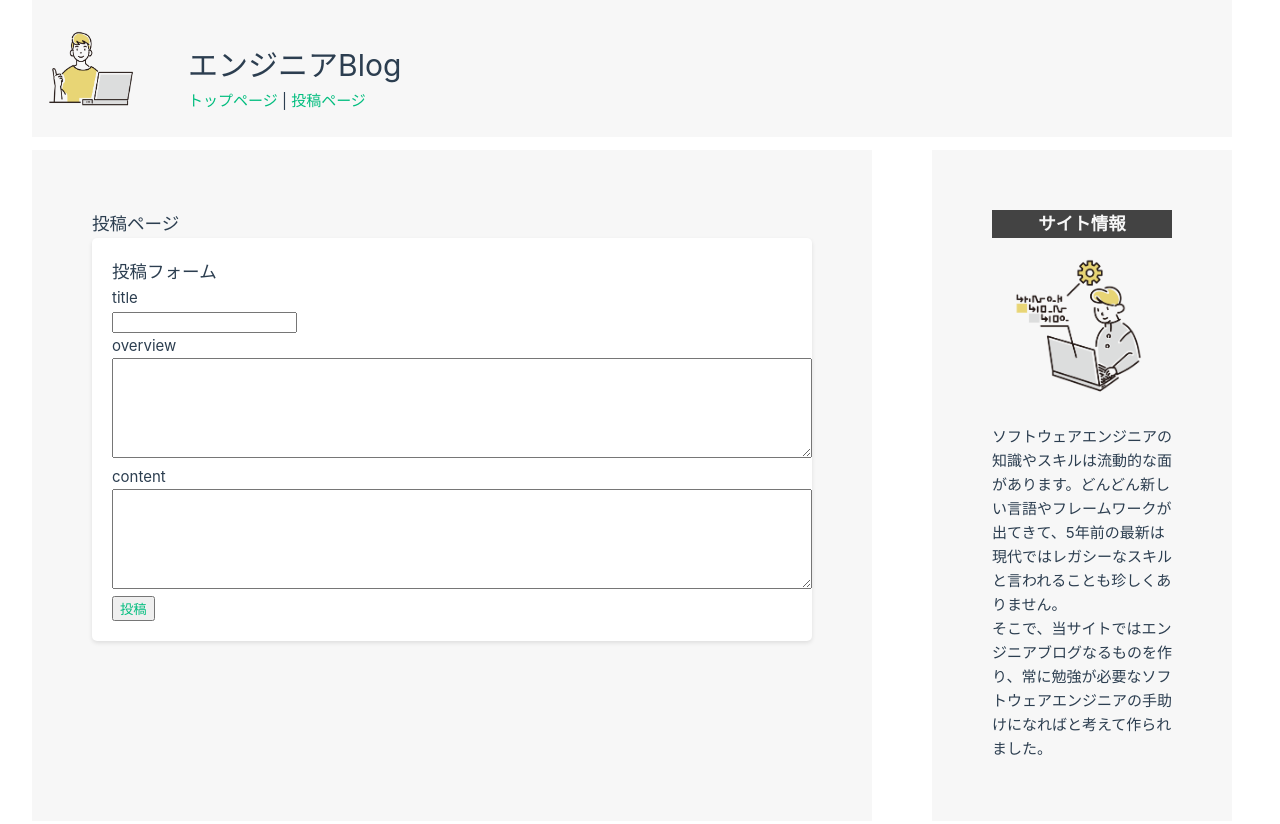
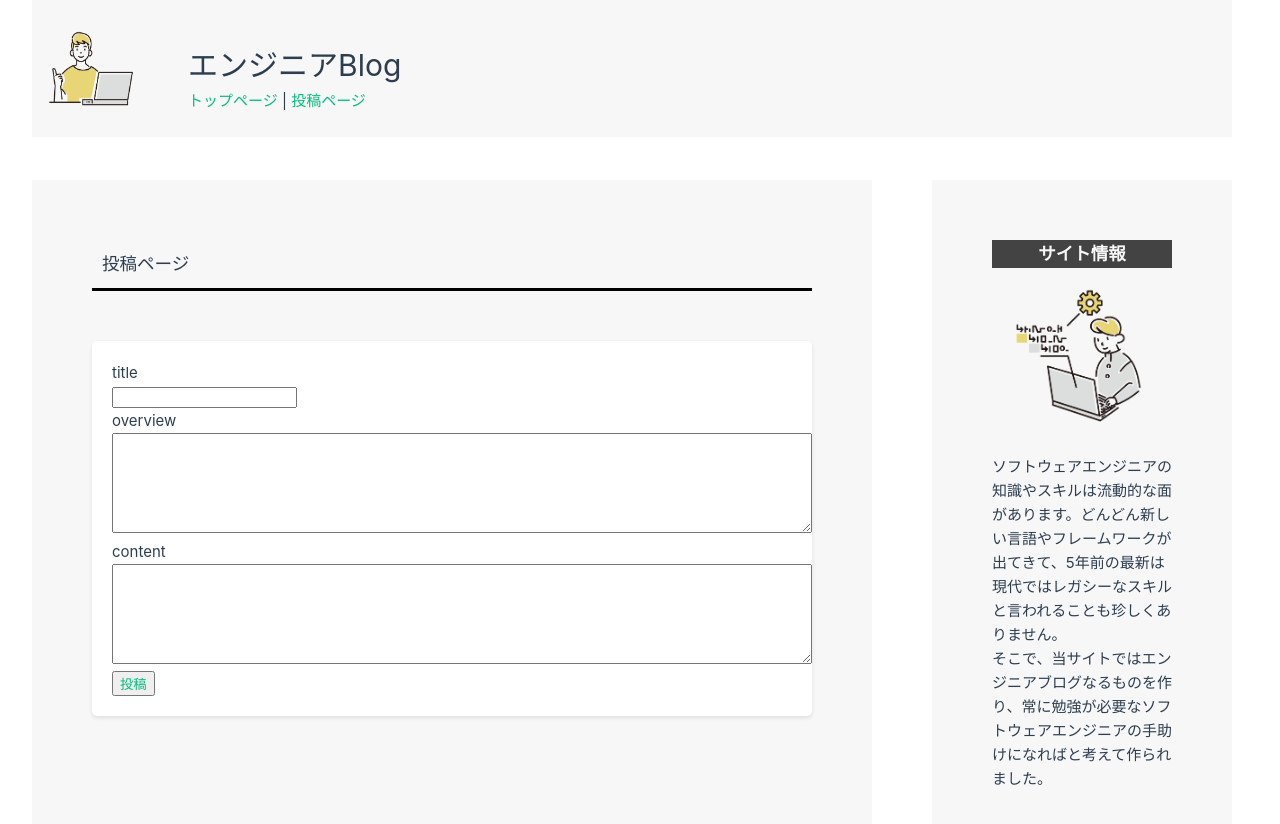
Before and after one commit to keisuke-suzuki-21/BlogApp, a Vue app: page /post in a window 1280 px wide. Shown: the top 824 px of the page. Built offline with nearby package versions, Linux system fonts and the light colour scheme.

Commit message:
デザイン修正

```diff
--- a/src/App.vue
+++ b/src/App.vue
@@ -133,6 +133,9 @@ provide("addArticle", {
       <!-- 検索フォーム・投稿フォーム・記事一覧 -->
       <!-- ルーティングがホーム（"/"）の時だけ表示 -->
       <div v-if="route.fullPath === '/'">
+        <div class="top-title">
+          <h3>トップページ</h3>
+        </div>
         <div class="search">
           タイトル検索 <input type="text" v-model="searchQuery">
         </div>
@@ -187,7 +190,7 @@ header {
 }
 
 main{
-  padding-top: 150px;
+  padding-top: 180px;
   padding-bottom: 150px;
   width: 1200px;
   background-color: #fff;
@@ -220,13 +223,16 @@ header img{
 }
 /*      ヘッダーデザイン　　　　 */
 
-/*      タイトル検索　　　　 */
-.search{
+/*      トップタイトル　　　　 */
+.top-title{
   margin-bottom: 50px;
   border-bottom: solid 3px black;
   padding: 10px;
 }
-/*      タイトル検索　　　　 */
+.search{
+  padding: 20px;
+}
+/*      トップタイトル　　　 */
 
 
 /*      サイト情報　　　　　 */
--- a/src/article.vue
+++ b/src/article.vue
@@ -3,7 +3,7 @@ import { computed, ref} from 'vue';
 
 const props = defineProps({
     articles: Array,
-    searchQuery: String,
+    searchQuery: String
 })
 
 // リアルタイム検索機能のロジック
@@ -12,7 +12,7 @@ const props = defineProps({
 const filerDate = computed(() => {
     let articleData = props.articles
     let searchKey = props.searchQuery
-    let filerDate =[]
+    let filerDate = []
 
     for(let i in articleData){
         let article = articleData[i]
--- a/src/views/ArticleView.vue
+++ b/src/views/ArticleView.vue
@@ -3,6 +3,7 @@ import { computed } from 'vue';
 import { useRoute } from 'vue-router';
 import { inject } from 'vue'
 
+// ルーティングの取得
 const route = useRoute();
 
 // 記事一覧(App.vue)からのデータ受信
--- a/src/views/PostView.vue
+++ b/src/views/PostView.vue
@@ -15,9 +15,8 @@ console.log(newArticle.value.content)
 
 
 <template>
-    <h3>投稿ページ</h3>
+    <h3 class="post-title">投稿ページ</h3>
     <div class="article">
-        <h3>投稿フォーム</h3>
             <label>
                 title<br>
                 <input
@@ -62,5 +61,11 @@ console.log(newArticle.value.content)
     height: 100px;
 }
 
+.post-title{
+    margin-bottom: 50px;
+  border-bottom: solid 3px black;
+  padding: 10px;
+}
+
 
 </style>
```
